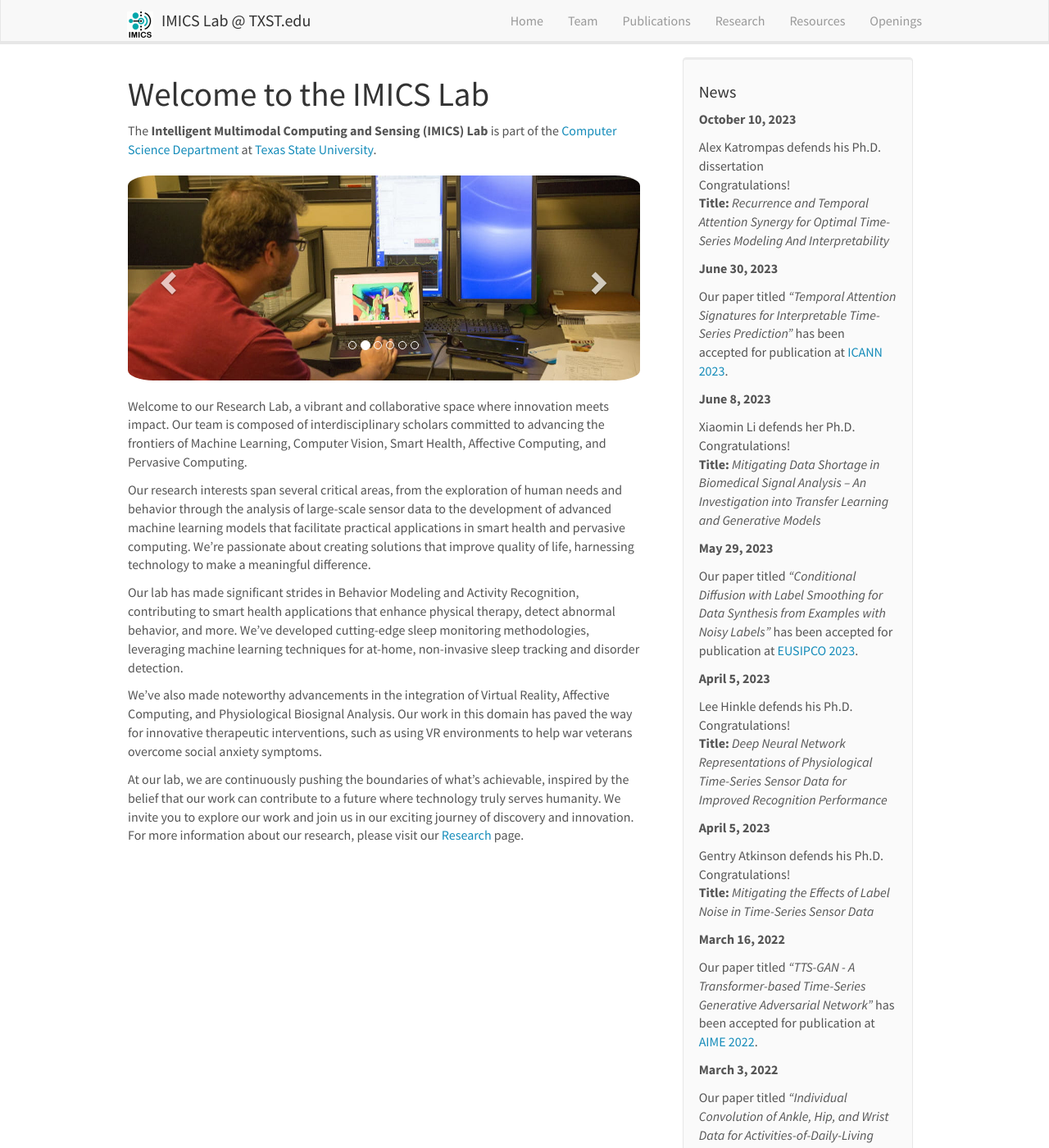
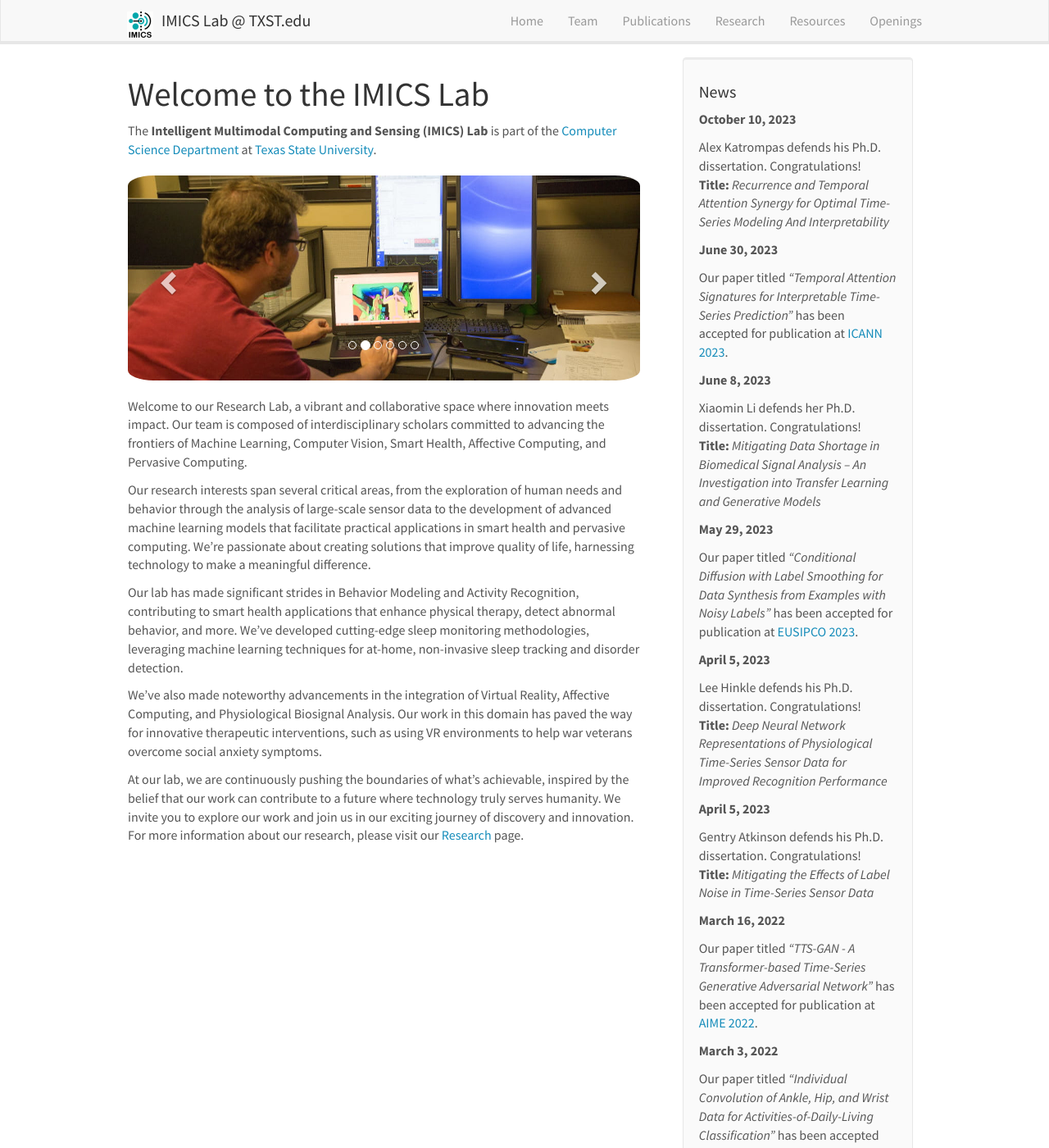
Before and after one commit to imics-lab/imics-lab.github.io, a Jekyll site: the page built from _pages/home.md, in a window 1280 px wide and 1400 px high. Shown: the whole window at 82% size. Built offline with Jekyll 4.4.1, drawn with Linux system fonts in a browser that asks for light colours; nearby versions of some CDN libraries.

Commit message:
Update news.

```diff
--- a/_data/news.yml
+++ b/_data/news.yml
@@ -1,20 +1,20 @@
 - date: October 10, 2023
-  headline: Alex Katrompas defends his Ph.D. dissertation <br>Congratulations! <br>**Title:** _Recurrence and Temporal Attention Synergy for Optimal Time-Series Modeling And Interpretability_
+  headline: Alex Katrompas defends his Ph.D. dissertation. Congratulations! <br>**Title:** _Recurrence and Temporal Attention Synergy for Optimal Time-Series Modeling And Interpretability_
 
 - date: June 30, 2023
   headline: Our paper titled _"Temporal Attention Signatures for Interpretable Time-Series Prediction"_ has been accepted for publication at [ICANN 2023](https://e-nns.org/icann2023/).
 
 - date: June 8, 2023
-  headline: Xiaomin Li defends her Ph.D. <br>Congratulations! <br>**Title:** _Mitigating Data Shortage in Biomedical Signal Analysis -- An Investigation into Transfer Learning and Generative Models_
+  headline: Xiaomin Li defends her Ph.D. dissertation. Congratulations! <br>**Title:** _Mitigating Data Shortage in Biomedical Signal Analysis -- An Investigation into Transfer Learning and Generative Models_
 
 - date: May 29, 2023
   headline: Our paper titled _"Conditional Diffusion with Label Smoothing for Data Synthesis from Examples with Noisy Labels"_ has been accepted for publication at [EUSIPCO 2023](http://eusipco2023.org/).
 
 - date: April 5, 2023
-  headline: Lee Hinkle defends his Ph.D. <br>Congratulations! <br>**Title:** _Deep Neural Network Representations of Physiological Time-Series Sensor Data for Improved Recognition Performance_
+  headline: Lee Hinkle defends his Ph.D. dissertation. Congratulations! <br>**Title:** _Deep Neural Network Representations of Physiological Time-Series Sensor Data for Improved Recognition Performance_
 
 - date: April 5, 2023
-  headline: Gentry Atkinson defends his Ph.D. <br>Congratulations! <br>**Title:** _Mitigating the Effects of Label Noise in Time-Series Sensor Data_
+  headline: Gentry Atkinson defends his Ph.D. dissertation. Congratulations! <br>**Title:** _Mitigating the Effects of Label Noise in Time-Series Sensor Data_
 
 - date: March 16, 2022
   headline: Our paper titled _"TTS-GAN - A Transformer-based Time-Series Generative Adversarial Network"_ has been accepted for publication at [AIME 2022](https://aime22.aimedicine.info/).
```
